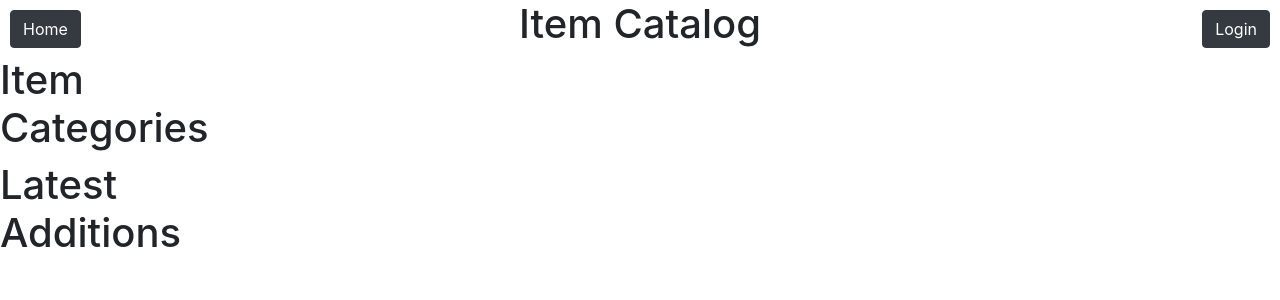
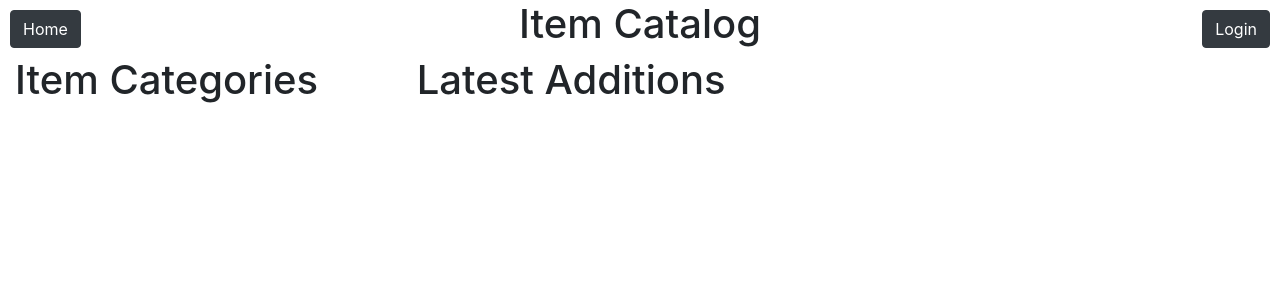
Before and after one commit to vavila88/catalog-webapp, a Flask app: page / in a window 1280 px wide. Shown: the top 300 px of the page. Run offline with Flask 2, Linux system fonts and the light colour scheme; data that the repository does not hold is empty; parts of the project's set-up code (start-up, migrations or seed data) failed here and were passed over; some libraries are stand-ins or nearby versions.

Commit message:
Refactor styling on the landing page to better compartmentalize the unique sections.

```diff
--- a/templates/catalog.html
+++ b/templates/catalog.html
@@ -11,27 +11,30 @@
     {% endif %}
     {% endwith %}
 </div>
-<section class="row banner main col-md-4 padding-bottom">
-    <section class="row padding-top col-md-8 padding-bottom">
+<div class="row ml-0">
+    <section class="row col-md-4 padding-bottom ml-0">
         <h1>Item Categories</h1>
-        <section class="row padding-top col-md-8 padding-bottom">
-        {% for cat in category_list %}
-        <a href="{{url_for('show_all_cat_items', cat_slug=cat.slug)}}">{{cat.name}}</a>
-        {% endfor %}
+        <section class="row col-md-8 ">
+            <div class="category-entity list-group list-group-flush">
+            {% for cat in category_list %}
+            <a class="list-group-item" href="{{url_for('show_all_cat_items', cat_slug=cat.slug)}}">{{cat.name}}</a>
+            {% endfor %}
+            </div>
         </section>
     </section>
-</section>
-<section class="row banner main col-md-4 padding-bottom">
-    <section class="row padding-top col-md-8 padding-bottom">
+    <section class="row col-md-8">
+        <h1>Latest Additions</h1>
+        <section class="row padding-top col-md-12 padding-bottom">
+            <div class="category-entity list-group list-group-flush">
         {% if 'username' in session %}
-        <a href="{{url_for('new_item')}}">Add Item</a>
+            <a class="list-group-item info" href="{{url_for('new_item')}}">Add Item</a>
         {% endif %}
-        <h1>Latest Additions</h1>
-        {% for i in items %}
-        <div class="category-item">
-        <a href="{{ url_for('show_cat_item', item_slug = i.slug) }}">{{ i.title }}</a>
-        </div>
-        {% endfor %}
+            {% for i in items %}
+            <a class="list-group-item" href="{{ url_for('show_cat_item',
+            item_slug = i.slug) }}">{{i.title}} <i>({{i.category.name}})</i></a>
+            {% endfor %}
+            </div>
+        </section>
     </section>
-</section>
+</div>
 {% endblock %}
```
